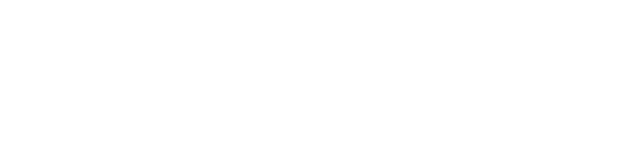
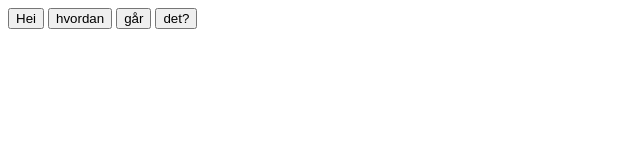
Before and after one commit to lars1349/innlogging, a plain HTML site: page index.html in a window 1280 px wide. Shown: the whole page, without its empty margins (0-640 px from the left). Drawn offline with Linux system fonts and the light colour scheme.

Commit message:
Update index.html

```diff
--- a/index.html
+++ b/index.html
@@ -6,6 +6,16 @@
     <title>Document</title>
 </head>
 <body>
-
+    <div id="mainDiv">
+        <button onclick="moveToDiv()">Hei</button>
+        <button>hvordan</button>
+        <button>går</button>
+        <button>det?</button>
+    </div>
+    <script>
+        function moveToDiv(){
+            document.getElementById("mainDiv").innerHTML = 'Hallois'
+        }
+    </script>
 </body>
 </html>
```
